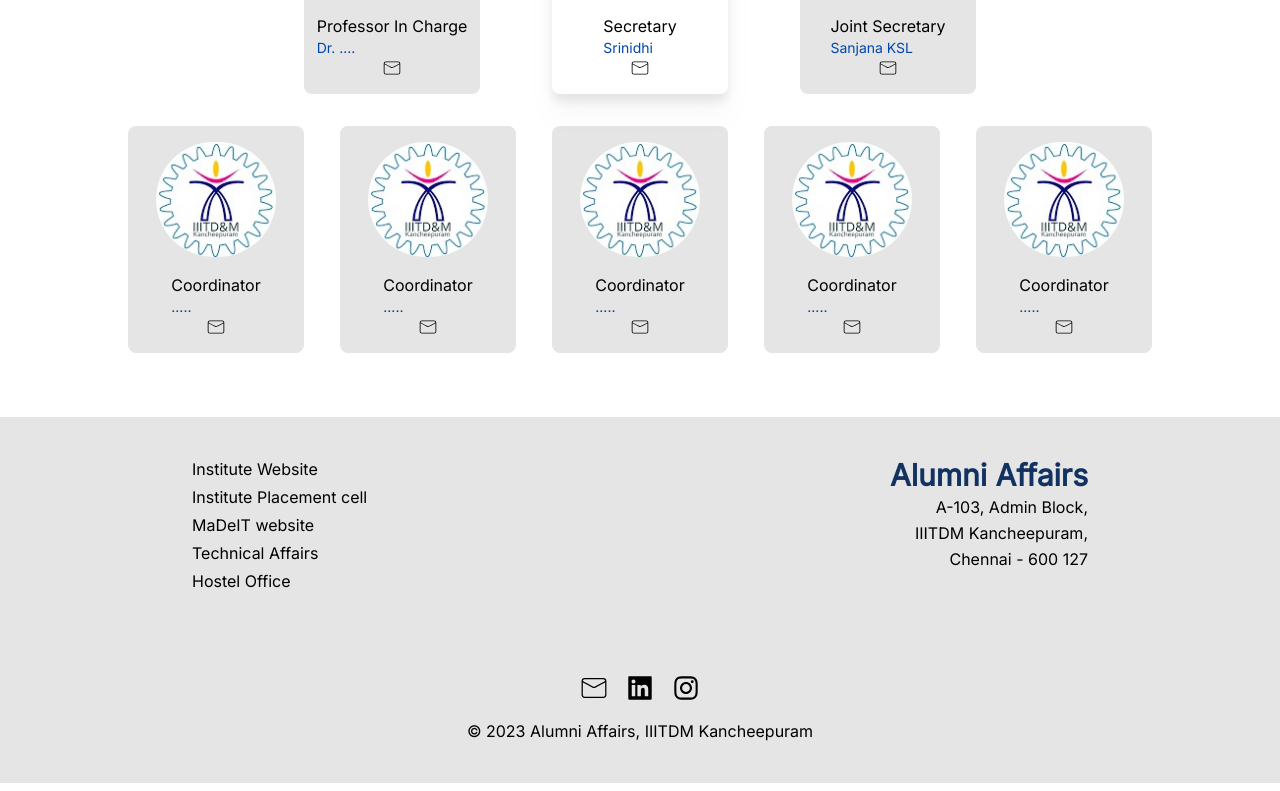
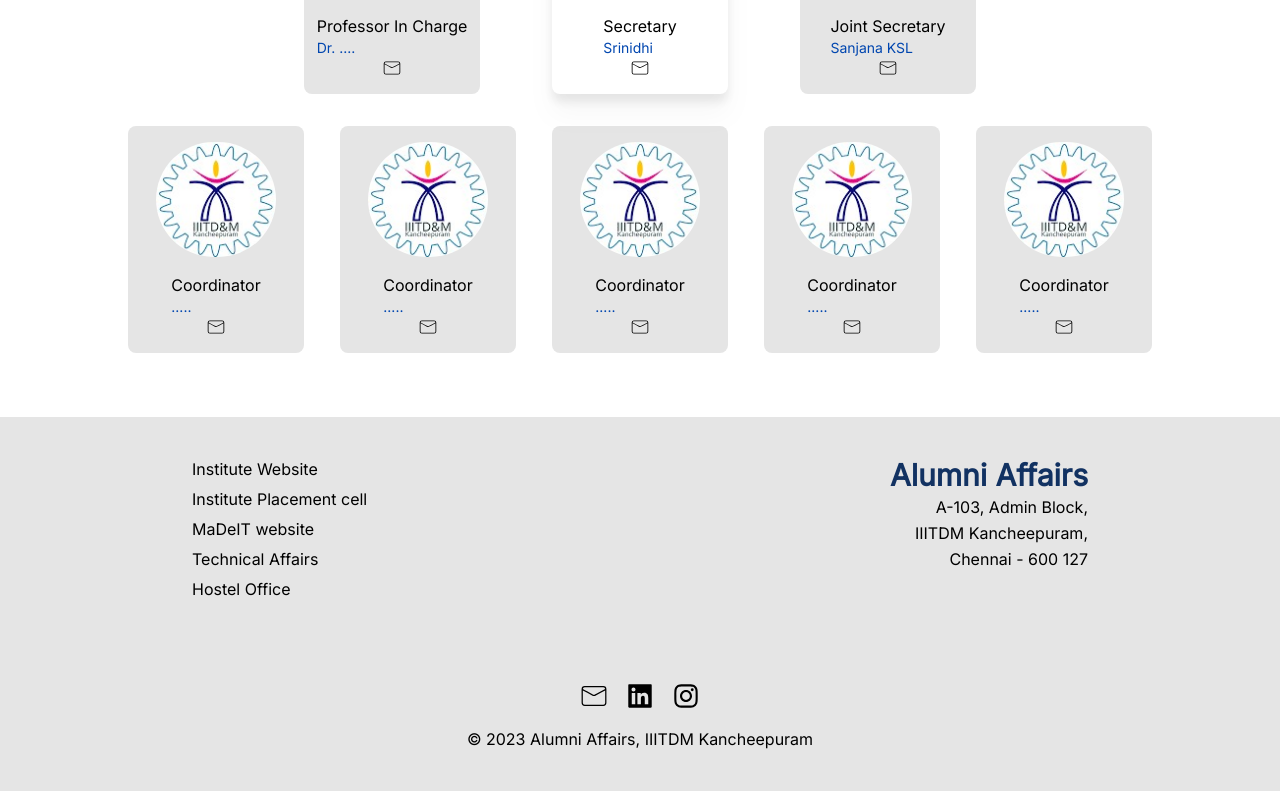
Before and after one commit to bhendi-boi/AlumniPortal, a Next.js app: page /about in a window 1280 px wide. Shown: the part 1401-2192 px from the top of the page. Built offline with nearby package versions, Linux system fonts and the light colour scheme.

Commit message:
increased gap between links in footer

```diff
--- a/app/Footer.tsx
+++ b/app/Footer.tsx
@@ -8,7 +8,7 @@
       <div className="mx-auto max-w-5xl">
         <div className="mb-20 flex flex-col gap-8 px-4 sm:flex-row sm:px-8 md:px-12 lg:px-16">
           {/* institute links */}
-          <ul className="flex w-full flex-col gap-1">
+          <ul className="flex w-full flex-col gap-1.5">
             <li>
               <Link
                 rel="noopener noreferrer"
```
